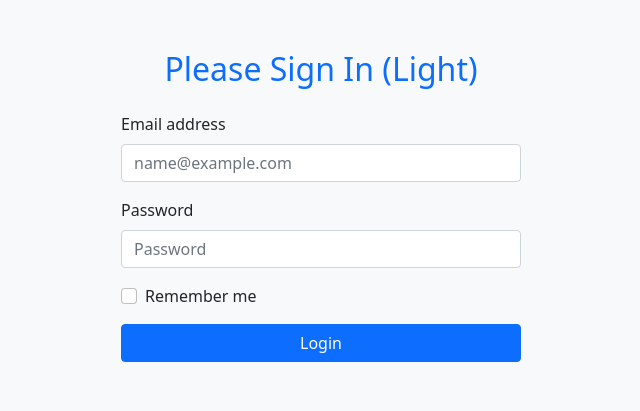
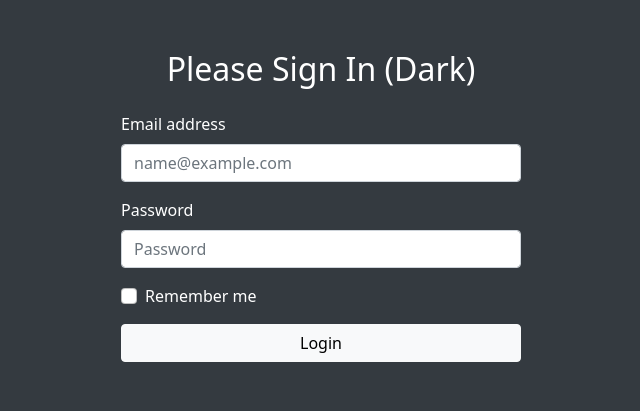
Before and after one commit to blacksakura04-ui/phplogin, a PHP site: page / in a window 1280 px wide. Shown: the top 411 px of the page, without its empty margins (319-959 px from the left). Run offline with PHP 8.4, Linux system fonts and the light colour scheme.

Commit message:
feat: redesign for dark theme

```diff
--- a/index.php
+++ b/index.php
@@ -3,16 +3,17 @@
 <head>
     <meta charset="UTF-8">
     <meta name="viewport" content="width=device-width, initial-scale=1.0">
-    <title>Login (Light Theme)</title>
+    <title>Login (Dark Theme)</title>
     <link href="https://cdn.jsdelivr.net/npm/bootstrap@5.1.3/dist/css/bootstrap.min.css" rel="stylesheet">
     <style>
-        body { padding: 50px; background-color: #f8f9fa; }
+        body { padding: 50px; background-color: #343a40; color: white; }
         .login-container { max-width: 400px; margin: auto; }
+        .form-label { color: white; }
     </style>
 </head>
 <body>
     <div class="login-container">
-        <h2 class="text-center mb-4 text-primary">Please Sign In (Light)</h2>
+        <h2 class="text-center mb-4">Please Sign In (Dark)</h2>
         <form>
             <div class="mb-3">
                 <label for="email" class="form-label">Email address</label>
@@ -26,7 +27,7 @@
                 <input type="checkbox" class="form-check-input" id="remember">
                 <label class="form-check-label" for="remember">Remember me</label>
             </div>
-            <button type="submit" class="btn btn-primary w-100">Login</button>
+            <button type="submit" class="btn btn-light w-100">Login</button>
         </form>
     </div>
 </body>
```
